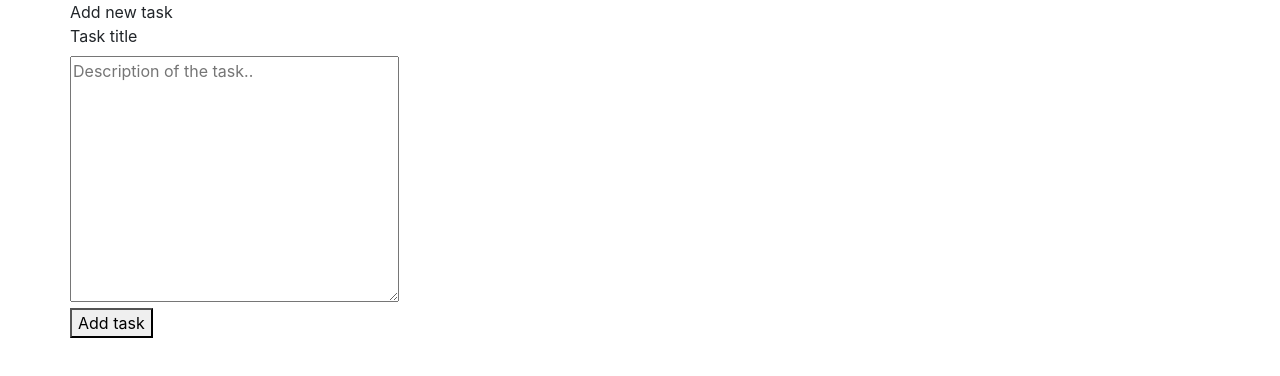
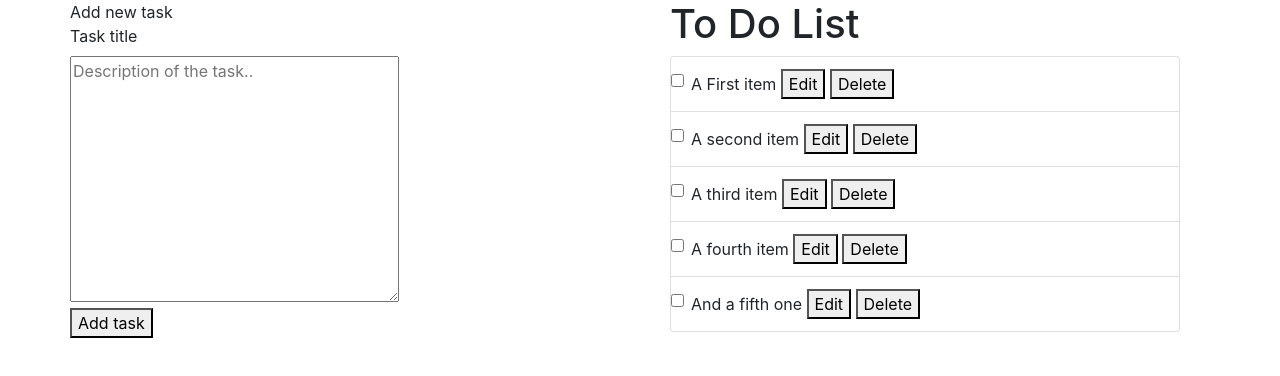
Before and after one commit to Pletus/To-Do-List, a plain HTML site: page index.html in a window 1280 px wide. Drawn offline with nearby package versions, Linux system fonts and the light colour scheme.

Commit message:
Added ToDoList code

```diff
--- a/index.html
+++ b/index.html
@@ -51,6 +51,48 @@
                 </div>
 
                 <div class="col" class="ToDoList"><!-- Anita section -->
+                     <div class="ToDoList container">
+                                <div class="row">
+                                    <div class="col-md-12">
+                                        <h1 id="headertitlecs" class="headertitleid">To Do List</h1>
+                                    </div>
+                                </div>
+
+
+                               <div class="row">
+                                  <div class="col-md-12">
+
+										<ul class="list-group">
+
+											<li class="list-group-item">
+												<input class="form-check-input me-1" type="checkbox" value="" >A First item
+												<button>Edit</button>
+												<button>Delete</button>
+											</li>
+											<li class="list-group-item">
+												<input class="form-check-input me-1" type="checkbox" value="" >A second item
+												<button>Edit</button>
+												<button>Delete</button>
+											</li>
+											<li class="list-group-item">
+                                				<input class="form-check-input me-1" type="checkbox" value="" >A third item
+												<button>Edit</button>
+												<button>Delete</button>
+											</li>
+											<li class="list-group-item">
+												<input class="form-check-input me-1" type="checkbox" value="" >A fourth item
+												<button>Edit</button>
+												<button>Delete</button>
+											</li>
+											<li class="list-group-item">
+												<input class="form-check-input me-1" type="checkbox" value="" >And a fifth one
+												<button>Edit</button>
+												<button>Delete</button>
+											</li>
+									 </ul>
+						         </div>
+				             </div>
+                   </div>
                 </div>
 
             </div>
```
